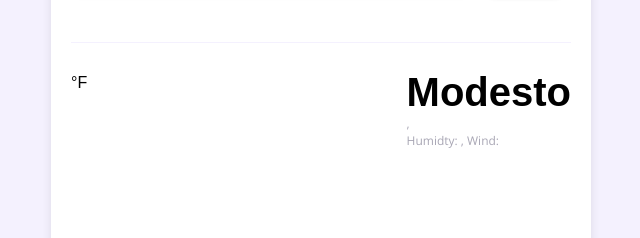
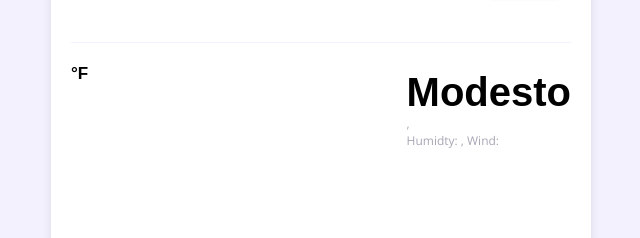
Before and after one commit to Mariii209/weather-app-first-project, a plain HTML site: page index.html in a window 1280 px wide. Shown: the part 139-377 px from the top of the page, 319-959 px from the left. Drawn offline with nearby package versions, Linux system fonts and the light colour scheme; no server answers; a web font is replaced by a local one.

Commit message:
Moved span element into a parent div

```diff
--- a/index.html
+++ b/index.html
@@ -33,8 +33,8 @@
           <div class="weather-icon">
             <span id="weather-icon"></span>
             <span id="temp-number"></span>
+            <span class="degree-f-c">°F</span>
           </div>
-          <span class="degree-f-c">°F</span>
           <div class="weather-details">
             <h1 class="city-name" id="city-name">Modesto</h1>
             <p class="weather-description">
--- a/style.css
+++ b/style.css
@@ -82,11 +82,12 @@ header {
 }
 
 .degree-f-c {
+  font-size: 17px;
   padding-bottom: 15px;
   font-family: "Nunito Sans", sans-serif;
-  font-weight: 500;
+  font-weight: 600;
   position: relative;
-  bottom: 11px;
+  bottom: 41px;
 }
 
 .footer {
```
